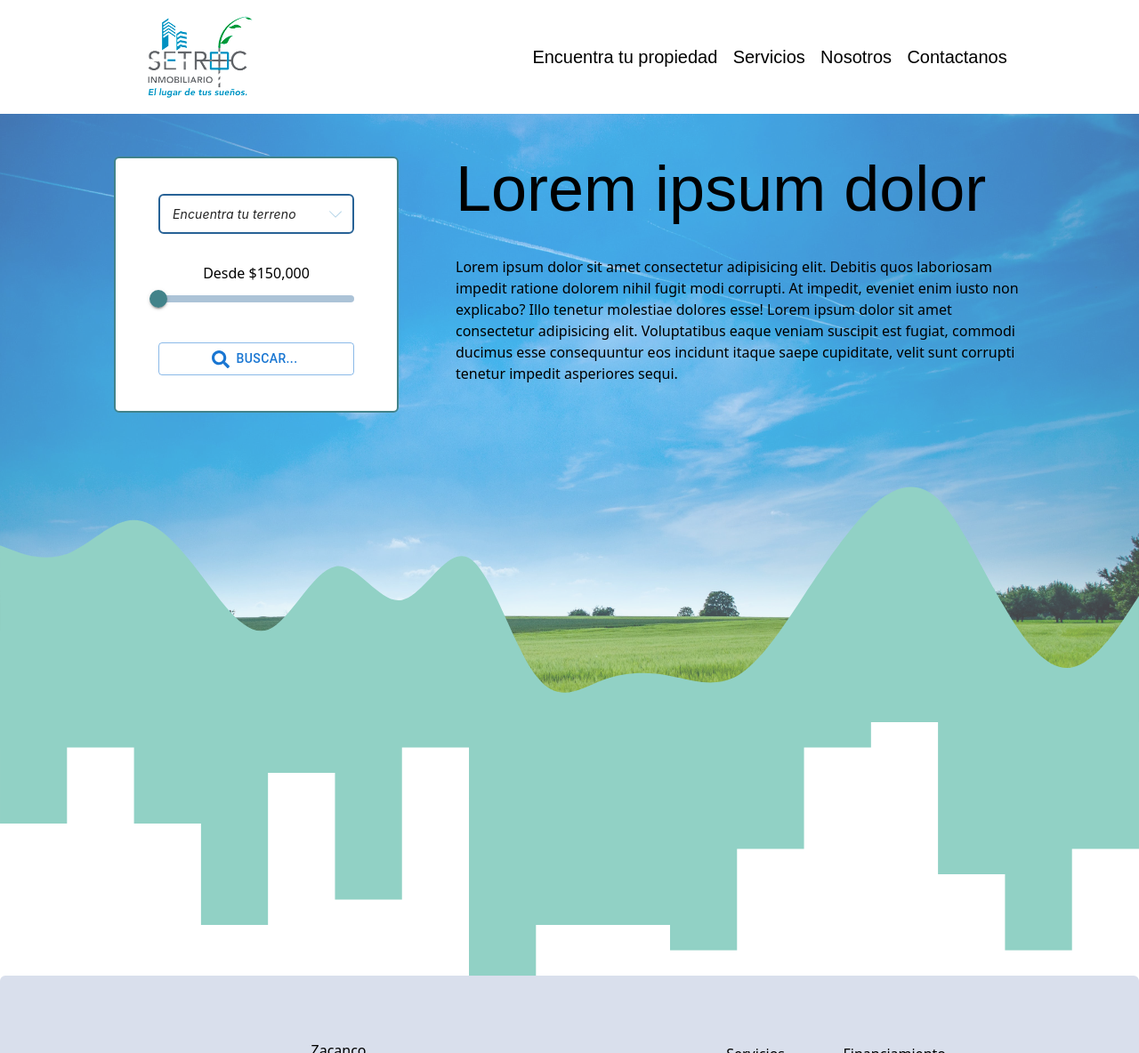
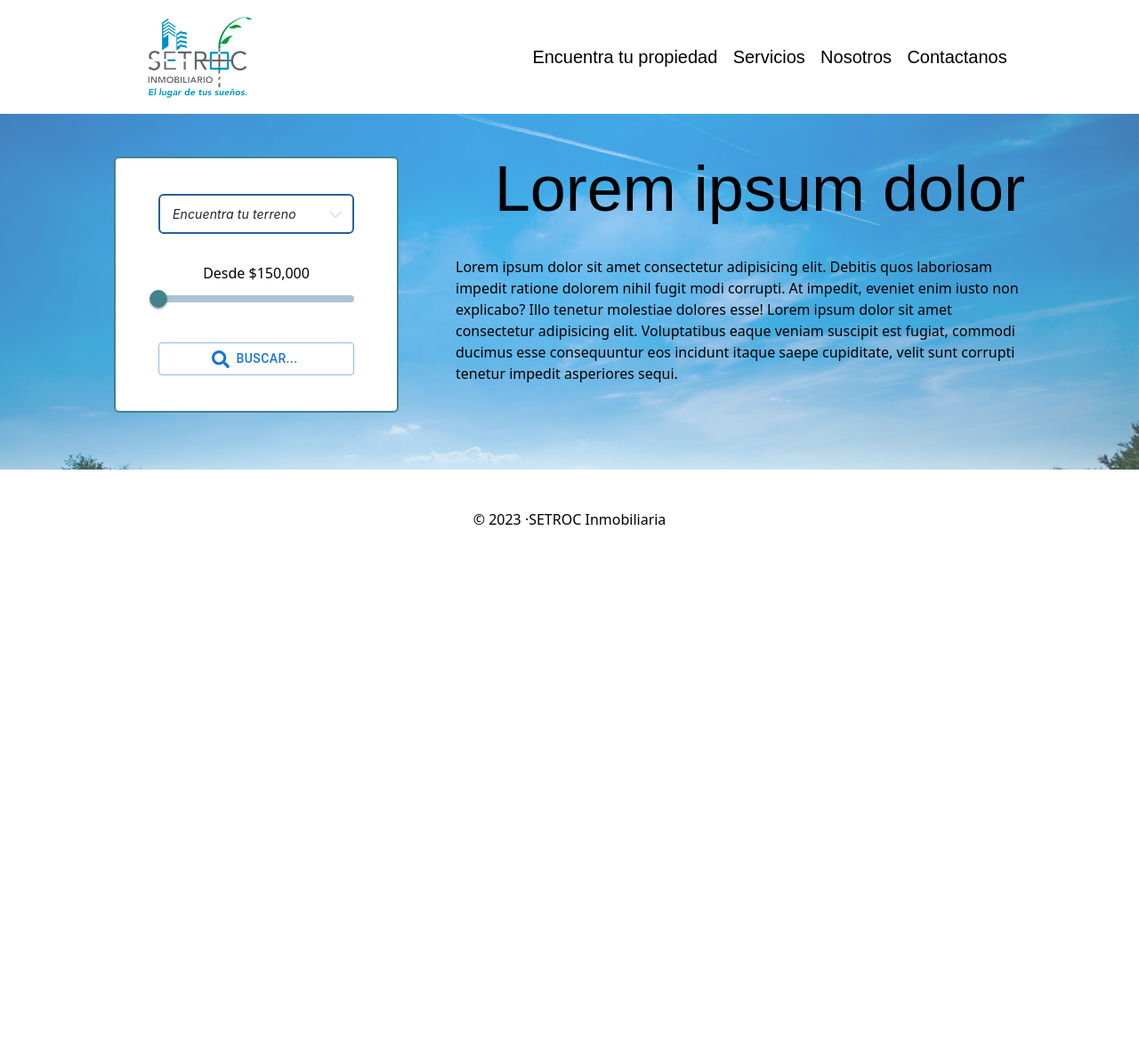
Before and after one commit to Setroc-Inmobiliaria/setroc-in, a Gatsby site: page / in a window 1280 px wide. Shown: the top 1184 px of the page at 89% size. After the commit the page ends 800 px from the top, so only its background shows below. Built offline with nearby package versions, Linux system fonts and the light colour scheme; Gatsby itself is replaced by a stand-in of ours; what @tailwindcss/custom-forms would draw is missing.

Commit message:
pack new

```diff
--- a/src/components/landing/HomeCards.jsx
+++ b/src/components/landing/HomeCards.jsx
@@ -2,15 +2,10 @@
 import building from "../../assets/building.svg"
 import CardsComponent from "../cards/CardsComponent"
 
-
 const HomeCards = () => {
   return (
     <div className="w-full h-full bg-white">
-      <div className="w-full h-full">
-        <img src={building} alt="building" className="" />
-      </div>
-
-      <CardsComponent/>
+      <CardsComponent />
     </div>
   )
 }
--- a/src/components/landing/LandingPage.jsx
+++ b/src/components/landing/LandingPage.jsx
@@ -12,16 +12,18 @@
 const LandingPage = () => {
 
   const [precio, setPrecio] = useState(150000)
+
   const sayHola = () => {
     console.log("Hola ")
   }
+
   return (
     <div className="bg-image flex flex-col justify-center items-center">
       <div className=" bg-p6 h-full w-full bg-opacity-30">
         <div className="flex w-full flex-col justify-center items-center md:items-start md:flex-row-reverse pt-12 gap-16 pb-16">
 
           <div className="w-full md:w-[50%] flex flex-col gap-10 ">
-            <h1 className="text-5xl md:text-7xl font-afacad text-center md:text-left w-full">
+            <h1 className="text-5xl md:text-7xl font-afacad text-center md:text-right w-full">
               Lorem ipsum dolor
             </h1>
             <span className="text-center md:text-left">Lorem ipsum dolor sit amet consectetur adipisicing elit. Debitis quos laboriosam impedit ratione dolorem nihil fugit modi corrupti. At impedit, eveniet enim iusto non explicabo? Illo tenetur molestiae dolores esse! Lorem ipsum dolor sit amet consectetur adipisicing elit. Voluptatibus eaque veniam suscipit est fugiat, commodi ducimus esse consequuntur eos incidunt itaque saepe cupiditate, velit sunt corrupti tenetur impedit asperiores sequi.</span>
@@ -55,11 +57,6 @@
             </div>
 
         </div>
-        <div className="w-full h-full">
-          <img src={waves} alt="waves" className="" />
-        </div>
-
-        <HomeCards/>
       </div>
     </div>
   )
```
Also changed, not shown: 1 other file.
